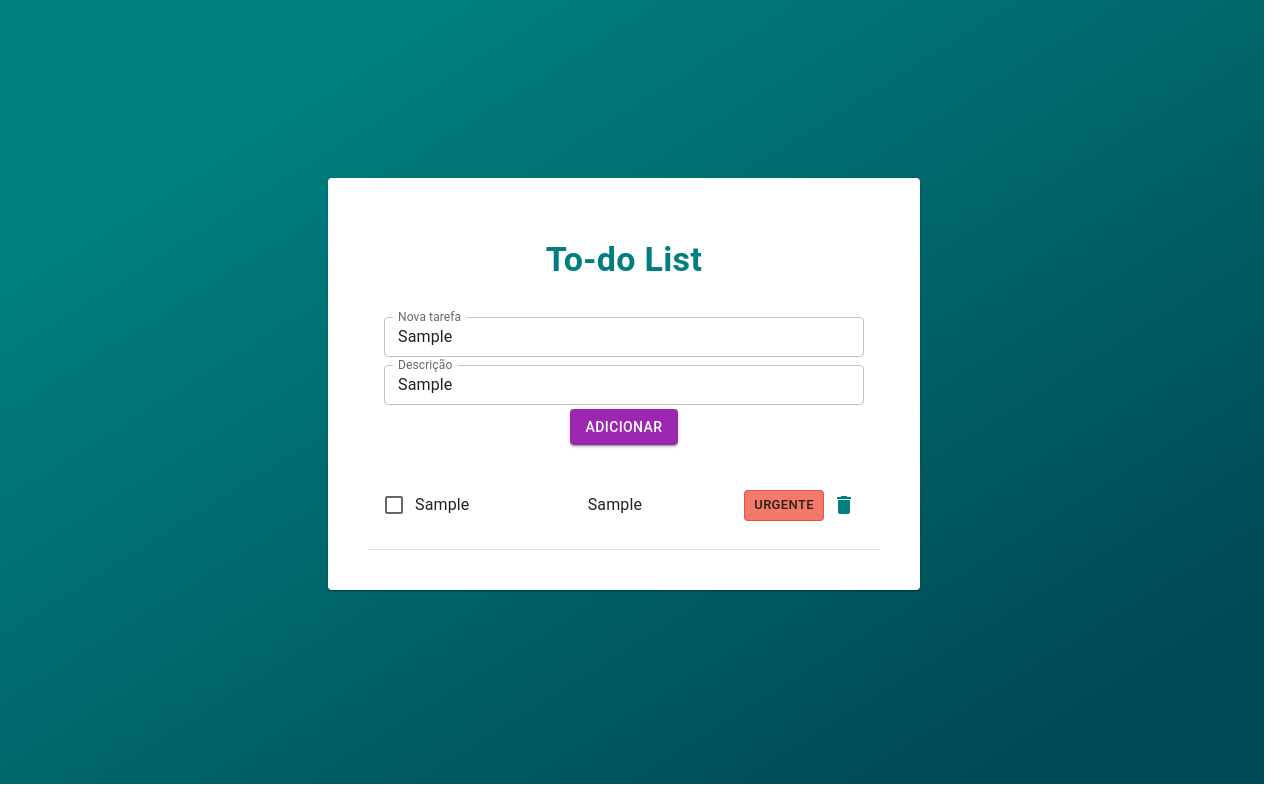
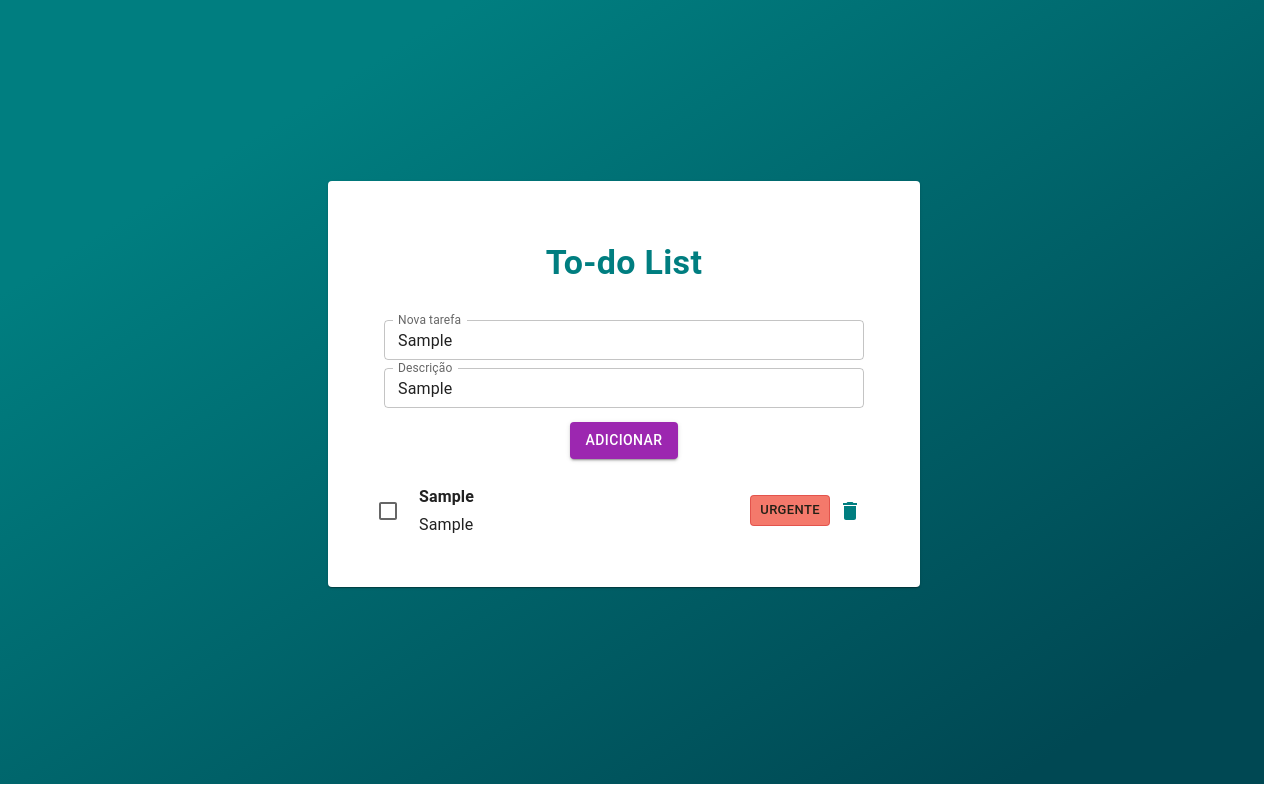
Before and after one commit to thaisbbreder/To-Do-List, a React (Create React App) app: page / in a window 1280 px wide. Both pictures are taken after typing "Sample", "Sample" into the empty fields and a click on the button "ADICIONAR". Built offline with nearby package versions, Linux system fonts and the light colour scheme.

Commit message:
Correções de layout do Grid2

```diff
--- a/src/pages/home.jsx
+++ b/src/pages/home.jsx
@@ -19,6 +19,7 @@ const Home = () => {
   const [textoDescricao, setTextoDescricao] = useState("")
 
   const addTarefa = () => {
+    // TODO: Fazer validação para não adicionar tarefas em branco
     const novoArray = [...tarefas];
     const novaTarefa = {
       id: tarefas.length + 1,
@@ -68,15 +69,13 @@ const Home = () => {
   }
 
   return (
-    <Grid2 container spacing={4}>
-      <div
-        style={{
+    <Grid2 container spacing={4} style={{
       display: "grid",
       width: "100vw",
       height: "100vh",
       background: "linear-gradient(to bottom right, #007e80 20%, #004853 90%",
-        }}
-      >
+    }}>
+
         <Paper
           style={{
             margin: "auto",
@@ -112,26 +111,24 @@ const Home = () => {
               value={textoDescricao}
               onChange={e => setTextoDescricao(e.target.value)}
             />
-            <Button variant="contained" color="secondary"
+            <Button variant="contained" color="secondary" style={{margin: '10px 0 0 0'}}
               onClick={() => addTarefa()}>Adicionar</Button>
           </Grid2>
 
           {tarefas.map((tarefa) => {
             return (
-              <div key={tarefa.id}>
-                <Grid2 xs={12}
-                  display="flex"
-                  justifyContent="space-between"
-                  flexWrap="wrap"
-                  alignItems="center"
-                  borderRadius="5px"
-                  style={{
+              <Grid2 container key={tarefa.id}
+              alignItems="center" style={{
                 backgroundColor: tarefa.prioridade === false ? "" : "#ffbfaa",
                 textDecoration: tarefa.feito === false ? "" : "line-through",
+                maxHeight:'100px',
+                padding: '0 10px',
               }}
-                >
+              spacing={0}
+              borderRadius="5px">
+
+                  <Grid2 item sm={1}>
                   <FormControlLabel
-                    label={tarefa.nome}
                     control={
                       <Checkbox
                         checked={tarefa.feito}
@@ -140,12 +137,18 @@ const Home = () => {
                       </Checkbox>
                     }>
                   </FormControlLabel>
+                  </Grid2>
 
-                  <Typography>
-                    <p>{tarefa.descricao}</p>
+                  <Grid2 item sm={6}>
+                    <Typography p={'10px 0 2px'} fontWeight={'bold'}>
+                    {tarefa.nome}
                   </Typography>
+                  <Typography p={'2px 0 10px'}>
+                    {tarefa.descricao}
+                  </Typography>
+                  </Grid2>
 
-                  <div style={{ alignItems: "flex-end" }}>
+                  <Grid2 item sm={5} textAlign={'right'}>
                     <Button
                       variant="outlined"
                       color="error"
@@ -163,14 +166,12 @@ const Home = () => {
                       onClick={() => deletaTarefa(tarefa.id)}>
                       <DeleteIcon />
                     </ IconButton>
-                  </div>
                   </Grid2>
                 <Divider />
-              </div>
+              </Grid2>
             );
           })}
         </Paper>
-      </div>
     </Grid2>
   );
 };
```
Lines whose indentation alone changed are shown as unchanged.
